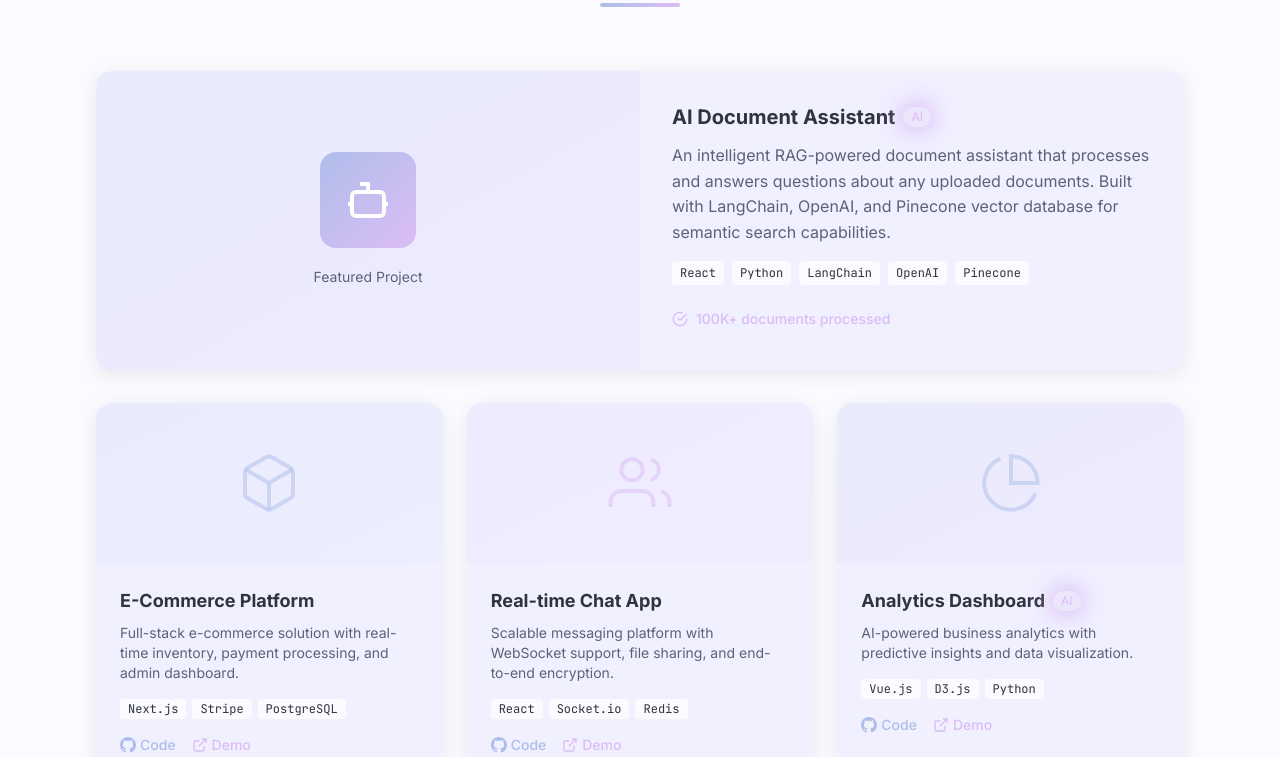
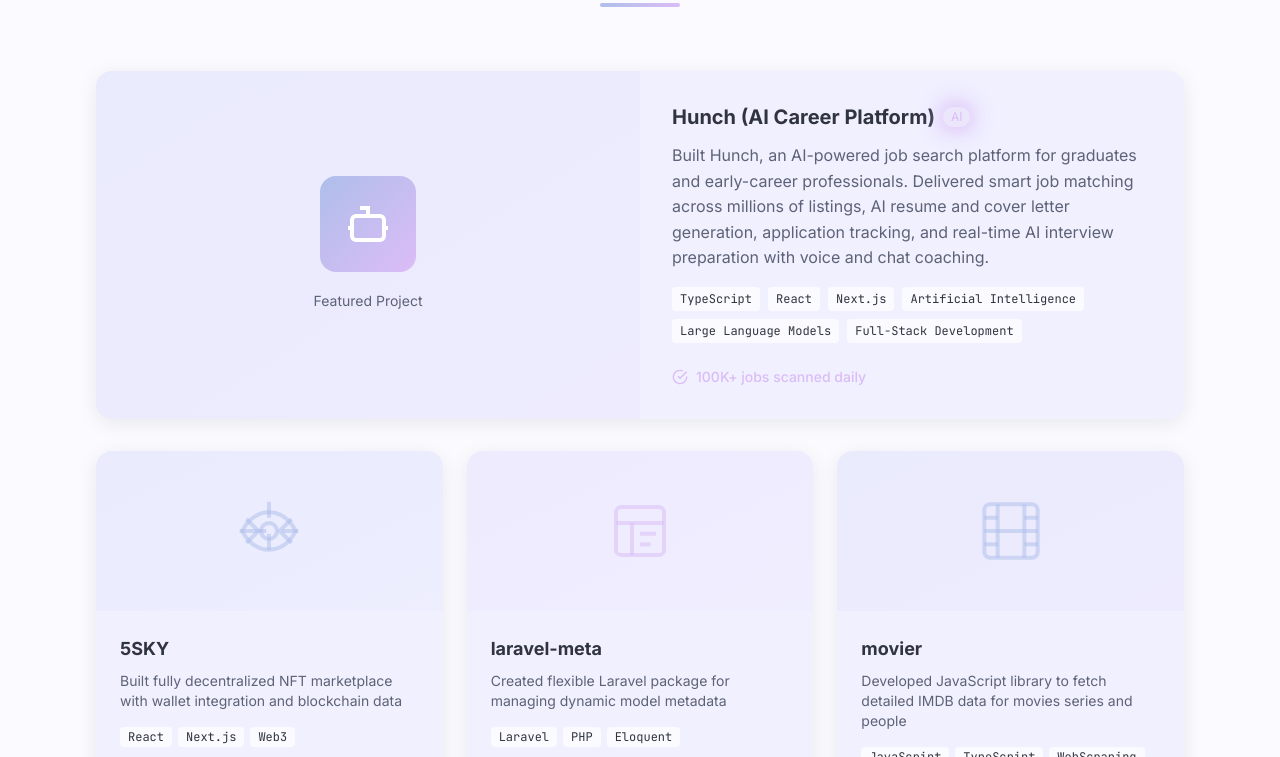
Before and after one commit to Zoha/personal-website, a website built with Vite: page index.html in a window 1280 px wide. Shown: the part 4065-4822 px from the top of the page. Built offline with nearby package versions, Linux system fonts and the light colour scheme.

Commit message:
update projects section with real portfolio items

```diff
--- a/index.html
+++ b/index.html
@@ -1128,33 +1128,37 @@
               </div>
               <div class="p-8">
                 <div class="flex items-center gap-2 mb-3">
-                  <h3 class="font-bold text-xl">AI Document Assistant</h3>
+                  <h3 class="font-bold text-xl">Hunch (AI Career Platform)</h3>
                   <span
                     class="ai-badge text-xs bg-accent/20 text-accent px-2 py-0.5 rounded-full"
                     >AI</span
                   >
                 </div>
                 <p class="text-text-light mb-4">
-                  An intelligent RAG-powered document assistant that processes
-                  and answers questions about any uploaded documents. Built with
-                  LangChain, OpenAI, and Pinecone vector database for semantic
-                  search capabilities.
+                  Built Hunch, an AI-powered job search platform for graduates
+                  and early-career professionals. Delivered smart job matching
+                  across millions of listings, AI resume and cover letter
+                  generation, application tracking, and real-time AI interview
+                  preparation with voice and chat coaching.
                 </p>
                 <div class="flex flex-wrap gap-2 mb-6">
                   <span class="px-2 py-1 bg-bg text-xs rounded font-mono"
+                    >TypeScript</span
+                  >
+                  <span class="px-2 py-1 bg-bg text-xs rounded font-mono"
                     >React</span
                   >
                   <span class="px-2 py-1 bg-bg text-xs rounded font-mono"
-                    >Python</span
+                    >Next.js</span
                   >
                   <span class="px-2 py-1 bg-bg text-xs rounded font-mono"
-                    >LangChain</span
+                    >Artificial Intelligence</span
                   >
                   <span class="px-2 py-1 bg-bg text-xs rounded font-mono"
-                    >OpenAI</span
+                    >Large Language Models</span
                   >
                   <span class="px-2 py-1 bg-bg text-xs rounded font-mono"
-                    >Pinecone</span
+                    >Full-Stack Development</span
                   >
                 </div>
                 <div
@@ -1169,7 +1173,7 @@
                   >
                     <path d="M22 11.08V12a10 10 0 1 1-5.93-9.14" />
                     <polyline points="22 4 12 14.01 9 11.01" /></svg
-                  ><span>100K+ documents processed</span>
+                  ><span>100K+ jobs scanned daily</span>
                 </div>
               </div>
             </div>
@@ -1186,46 +1190,34 @@
                   stroke="currentColor"
                   stroke-width="1.5"
                 >
-                  <path
-                    d="M21 16V8a2 2 0 0 0-1-1.73l-7-4a2 2 0 0 0-2 0l-7 4A2 2 0 0 0 3 8v8a2 2 0 0 0 1 1.73l7 4a2 2 0 0 0 2 0l7-4A2 2 0 0 0 21 16z"
-                  />
-                  <polyline points="3.27 6.96 12 12.01 20.73 6.96" />
-                  <line x1="12" y1="22.08" x2="12" y2="12" />
+                  <path d="M2 12s3-7 10-7 10 7 10 7-3 7-10 7-10-7-10-7z" />
+                  <circle cx="12" cy="12" r="3" />
+                  <path d="M12 1v6m0 6v6m11-7h-6m-6 0H1" />
+                  <path d="M20.5 7.5L16 12l4.5 4.5M3.5 7.5L8 12l-4.5 4.5" />
                 </svg>
               </div>
               <div class="p-6">
-                <h3 class="font-bold text-lg mb-2">E-Commerce Platform</h3>
+                <h3 class="font-bold text-lg mb-2">5SKY</h3>
                 <p class="text-text-light text-sm mb-4">
-                  Full-stack e-commerce solution with real-time inventory,
-                  payment processing, and admin dashboard.
+                  Built fully decentralized NFT marketplace with wallet
+                  integration and blockchain data
                 </p>
                 <div class="flex flex-wrap gap-1.5 mb-4">
                   <span class="px-2 py-0.5 bg-bg text-xs rounded font-mono"
+                    >React</span
+                  >
+                  <span class="px-2 py-0.5 bg-bg text-xs rounded font-mono"
                     >Next.js</span
                   >
                   <span class="px-2 py-0.5 bg-bg text-xs rounded font-mono"
-                    >Stripe</span
-                  >
-                  <span class="px-2 py-0.5 bg-bg text-xs rounded font-mono"
-                    >PostgreSQL</span
+                    >Web3</span
                   >
                 </div>
                 <div class="flex gap-4">
                   <a
-                    href="#"
-                    class="text-primary hover:underline text-sm font-medium flex items-center gap-1"
-                    ><svg
-                      class="w-4 h-4"
-                      viewBox="0 0 24 24"
-                      fill="currentColor"
-                    >
-                      <path
-                        d="M12 0c-6.626 0-12 5.373-12 12 0 5.302 3.438 9.8 8.207 11.387.599.111.793-.261.793-.577v-2.234c-3.338.726-4.033-1.416-4.033-1.416-.546-1.387-1.333-1.756-1.333-1.756-1.089-.745.083-.729.083-.729 1.205.084 1.839 1.237 1.839 1.237 1.07 1.834 2.807 1.304 3.492.997.107-.775.418-1.305.762-1.604-2.665-.305-5.467-1.334-5.467-5.931 0-1.311.469-2.381 1.236-3.221-.124-.303-.535-1.524.117-3.176 0 0 1.008-.322 3.301 1.23.957-.266 1.983-.399 3.003-.404 1.02.005 2.047.138 3.006.404 2.291-1.552 3.297-1.23 3.297-1.23.653 1.653.242 2.874.118 3.176.77.84 1.235 1.911 1.235 3.221 0 4.609-2.807 5.624-5.479 5.921.43.372.823 1.102.823 2.222v3.293c0 .319.192.694.801.576 4.765-1.589 8.199-6.086 8.199-11.386 0-6.627-5.373-12-12-12z"
-                      /></svg
-                    >Code</a
-                  >
-                  <a
-                    href="#"
+                    href="https://5sky.org"
+                    target="_blank"
+                    rel="noopener noreferrer"
                     class="text-accent hover:underline text-sm font-medium flex items-center gap-1"
                     ><svg
                       class="w-4 h-4"
@@ -1255,32 +1247,35 @@
                   stroke="currentColor"
                   stroke-width="1.5"
                 >
-                  <path d="M17 21v-2a4 4 0 0 0-4-4H5a4 4 0 0 0-4 4v2" />
-                  <circle cx="9" cy="7" r="4" />
-                  <path d="M23 21v-2a4 4 0 0 0-3-3.87" />
-                  <path d="M16 3.13a4 4 0 0 1 0 7.75" />
+                  <rect x="3" y="3" width="18" height="18" rx="2" />
+                  <path d="M3 9h18" />
+                  <path d="M9 21V9" />
+                  <path d="M12 13h6" />
+                  <path d="M12 17h4" />
                 </svg>
               </div>
               <div class="p-6">
-                <h3 class="font-bold text-lg mb-2">Real-time Chat App</h3>
+                <h3 class="font-bold text-lg mb-2">laravel-meta</h3>
                 <p class="text-text-light text-sm mb-4">
-                  Scalable messaging platform with WebSocket support, file
-                  sharing, and end-to-end encryption.
+                  Created flexible Laravel package for managing dynamic model
+                  metadata
                 </p>
                 <div class="flex flex-wrap gap-1.5 mb-4">
                   <span class="px-2 py-0.5 bg-bg text-xs rounded font-mono"
-                    >React</span
+                    >Laravel</span
                   >
                   <span class="px-2 py-0.5 bg-bg text-xs rounded font-mono"
-                    >Socket.io</span
+                    >PHP</span
                   >
                   <span class="px-2 py-0.5 bg-bg text-xs rounded font-mono"
-                    >Redis</span
+                    >Eloquent</span
                   >
                 </div>
                 <div class="flex gap-4">
                   <a
-                    href="#"
+                    href="https://github.com/Zoha/laravel-meta"
+                    target="_blank"
+                    rel="noopener noreferrer"
                     class="text-primary hover:underline text-sm font-medium flex items-center gap-1"
                     ><svg
                       class="w-4 h-4"
@@ -1291,23 +1286,6 @@
                         d="M12 0c-6.626 0-12 5.373-12 12 0 5.302 3.438 9.8 8.207 11.387.599.111.793-.261.793-.577v-2.234c-3.338.726-4.033-1.416-4.033-1.416-.546-1.387-1.333-1.756-1.333-1.756-1.089-.745.083-.729.083-.729 1.205.084 1.839 1.237 1.839 1.237 1.07 1.834 2.807 1.304 3.492.997.107-.775.418-1.305.762-1.604-2.665-.305-5.467-1.334-5.467-5.931 0-1.311.469-2.381 1.236-3.221-.124-.303-.535-1.524.117-3.176 0 0 1.008-.322 3.301 1.23.957-.266 1.983-.399 3.003-.404 1.02.005 2.047.138 3.006.404 2.291-1.552 3.297-1.23 3.297-1.23.653 1.653.242 2.874.118 3.176.77.84 1.235 1.911 1.235 3.221 0 4.609-2.807 5.624-5.479 5.921.43.372.823 1.102.823 2.222v3.293c0 .319.192.694.801.576 4.765-1.589 8.199-6.086 8.199-11.386 0-6.627-5.373-12-12-12z"
                       /></svg
                     >Code</a
-                  >
-                  <a
-                    href="#"
-                    class="text-accent hover:underline text-sm font-medium flex items-center gap-1"
-                    ><svg
-                      class="w-4 h-4"
-                      viewBox="0 0 24 24"
-                      fill="none"
-                      stroke="currentColor"
-                      stroke-width="2"
-                    >
-                      <path
-                        d="M18 13v6a2 2 0 0 1-2 2H5a2 2 0 0 1-2-2V8a2 2 0 0 1 2-2h6"
-                      />
-                      <polyline points="15 3 21 3 21 9" />
-                      <line x1="10" y1="14" x2="21" y2="3" /></svg
-                    >Demo</a
                   >
                 </div>
               </div>
@@ -1323,36 +1301,45 @@
                   stroke="currentColor"
                   stroke-width="1.5"
                 >
-                  <path d="M21.21 15.89A10 10 0 1 1 8 2.83" />
-                  <path d="M22 12A10 10 0 0 0 12 2v10z" />
+                  <rect
+                    x="2"
+                    y="2"
+                    width="20"
+                    height="20"
+                    rx="2.18"
+                    ry="2.18"
+                  />
+                  <line x1="7" y1="2" x2="7" y2="22" />
+                  <line x1="17" y1="2" x2="17" y2="22" />
+                  <line x1="2" y1="12" x2="22" y2="12" />
+                  <line x1="2" y1="7" x2="7" y2="7" />
+                  <line x1="2" y1="17" x2="7" y2="17" />
+                  <line x1="17" y1="17" x2="22" y2="17" />
+                  <line x1="17" y1="7" x2="22" y2="7" />
                 </svg>
               </div>
               <div class="p-6">
-                <div class="flex items-center gap-2 mb-2">
-                  <h3 class="font-bold text-lg">Analytics Dashboard</h3>
-                  <span
-                    class="ai-badge text-xs bg-accent/20 text-accent px-2 py-0.5 rounded-full"
-                    >AI</span
-                  >
-                </div>
+                <h3 class="font-bold text-lg mb-2">movier</h3>
                 <p class="text-text-light text-sm mb-4">
-                  AI-powered business analytics with predictive insights and
-                  data visualization.
+                  Developed JavaScript library to fetch detailed IMDB data for
+                  movies series and people
                 </p>
                 <div class="flex flex-wrap gap-1.5 mb-4">
                   <span class="px-2 py-0.5 bg-bg text-xs rounded font-mono"
-                    >Vue.js</span
+                    >JavaScript</span
                   >
                   <span class="px-2 py-0.5 bg-bg text-xs rounded font-mono"
-                    >D3.js</span
+                    >TypeScript</span
                   >
                   <span class="px-2 py-0.5 bg-bg text-xs rounded font-mono"
-                    >Python</span
+                    >WebScraping</span
                   >
                 </div>
                 <div class="flex gap-4">
                   <a
-                    href="#"
+                    href="https://github.com/Zoha/movier"
+                    target="_blank"
+                    rel="noopener noreferrer"
                     class="text-primary hover:underline text-sm font-medium flex items-center gap-1"
                     ><svg
                       class="w-4 h-4"
@@ -1363,23 +1350,6 @@
                         d="M12 0c-6.626 0-12 5.373-12 12 0 5.302 3.438 9.8 8.207 11.387.599.111.793-.261.793-.577v-2.234c-3.338.726-4.033-1.416-4.033-1.416-.546-1.387-1.333-1.756-1.333-1.756-1.089-.745.083-.729.083-.729 1.205.084 1.839 1.237 1.839 1.237 1.07 1.834 2.807 1.304 3.492.997.107-.775.418-1.305.762-1.604-2.665-.305-5.467-1.334-5.467-5.931 0-1.311.469-2.381 1.236-3.221-.124-.303-.535-1.524.117-3.176 0 0 1.008-.322 3.301 1.23.957-.266 1.983-.399 3.003-.404 1.02.005 2.047.138 3.006.404 2.291-1.552 3.297-1.23 3.297-1.23.653 1.653.242 2.874.118 3.176.77.84 1.235 1.911 1.235 3.221 0 4.609-2.807 5.624-5.479 5.921.43.372.823 1.102.823 2.222v3.293c0 .319.192.694.801.576 4.765-1.589 8.199-6.086 8.199-11.386 0-6.627-5.373-12-12-12z"
                       /></svg
                     >Code</a
-                  >
-                  <a
-                    href="#"
-                    class="text-accent hover:underline text-sm font-medium flex items-center gap-1"
-                    ><svg
-                      class="w-4 h-4"
-                      viewBox="0 0 24 24"
-                      fill="none"
-                      stroke="currentColor"
-                      stroke-width="2"
-                    >
-                      <path
-                        d="M18 13v6a2 2 0 0 1-2 2H5a2 2 0 0 1-2-2V8a2 2 0 0 1 2-2h6"
-                      />
-                      <polyline points="15 3 21 3 21 9" />
-                      <line x1="10" y1="14" x2="21" y2="3" /></svg
-                    >Demo</a
                   >
                 </div>
               </div>
```
